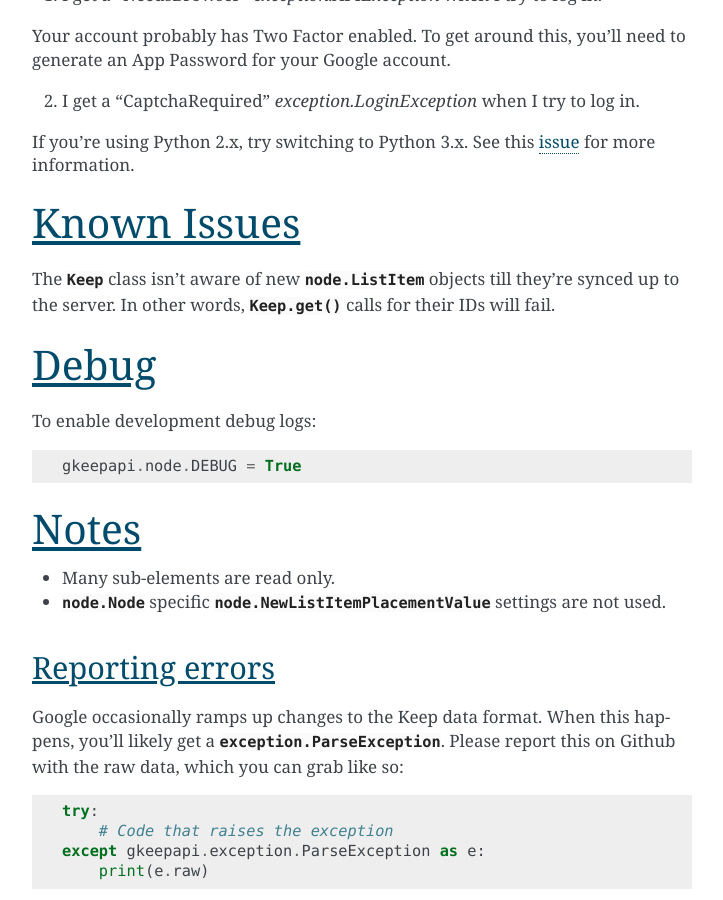
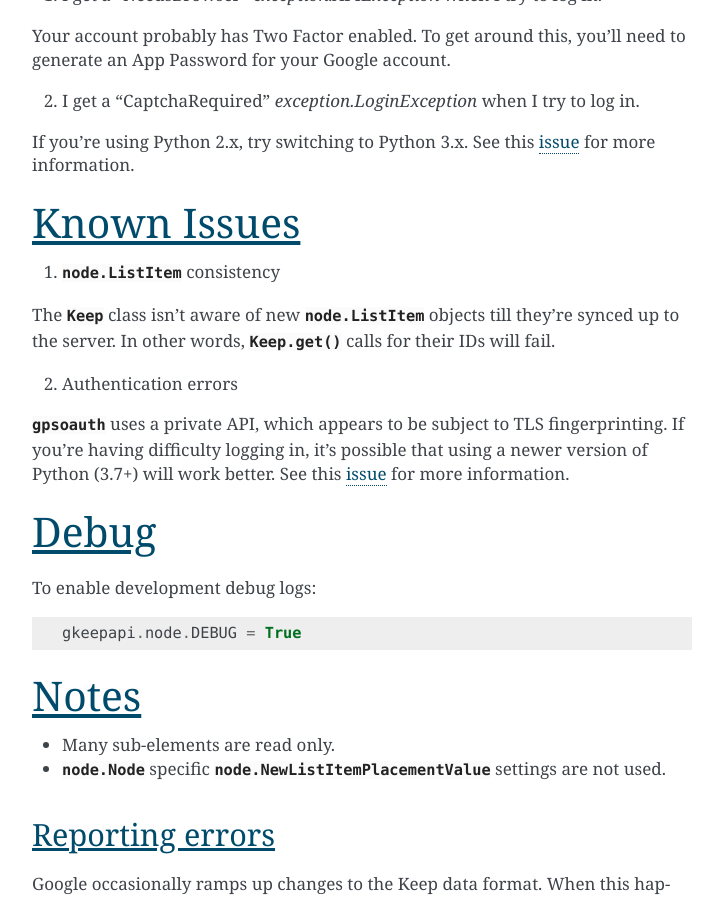
Before and after one commit to kiwiz/gkeepapi, a Sphinx documentation site: the page built from docs/index.rst, in a window 1280 px wide and 900 px high, scrolled down 10571 px. Shown: the whole window, without its empty margins (388-1111 px from the left). Built offline with Sphinx 7.4.7, drawn with Linux system fonts in a browser that asks for light colours.

Commit message:
Add a note about authentication errors

```diff
--- a/docs/index.rst
+++ b/docs/index.rst
@@ -401,7 +401,13 @@ If you're using Python 2.x, try switching to Python 3.x. See this `issue <https:
 Known Issues
 ============
 
+1. :py:class:`node.ListItem` consistency
+
 The :py:class:`Keep` class isn't aware of new :py:class:`node.ListItem` objects till they're synced up to the server. In other words, :py:meth:`Keep.get` calls for their IDs will fail.
+
+2. Authentication errors
+
+:py:mod:`gpsoauth` uses a private API, which appears to be subject to TLS fingerprinting. If you're having difficulty logging in, it's possible that using a newer version of Python (3.7+) will work better. See this `issue <https://gitlab.com/AuroraOSS/AuroraStore/issues/217#note_249390026>`_ for more information.
 
 Debug
 =====
```
